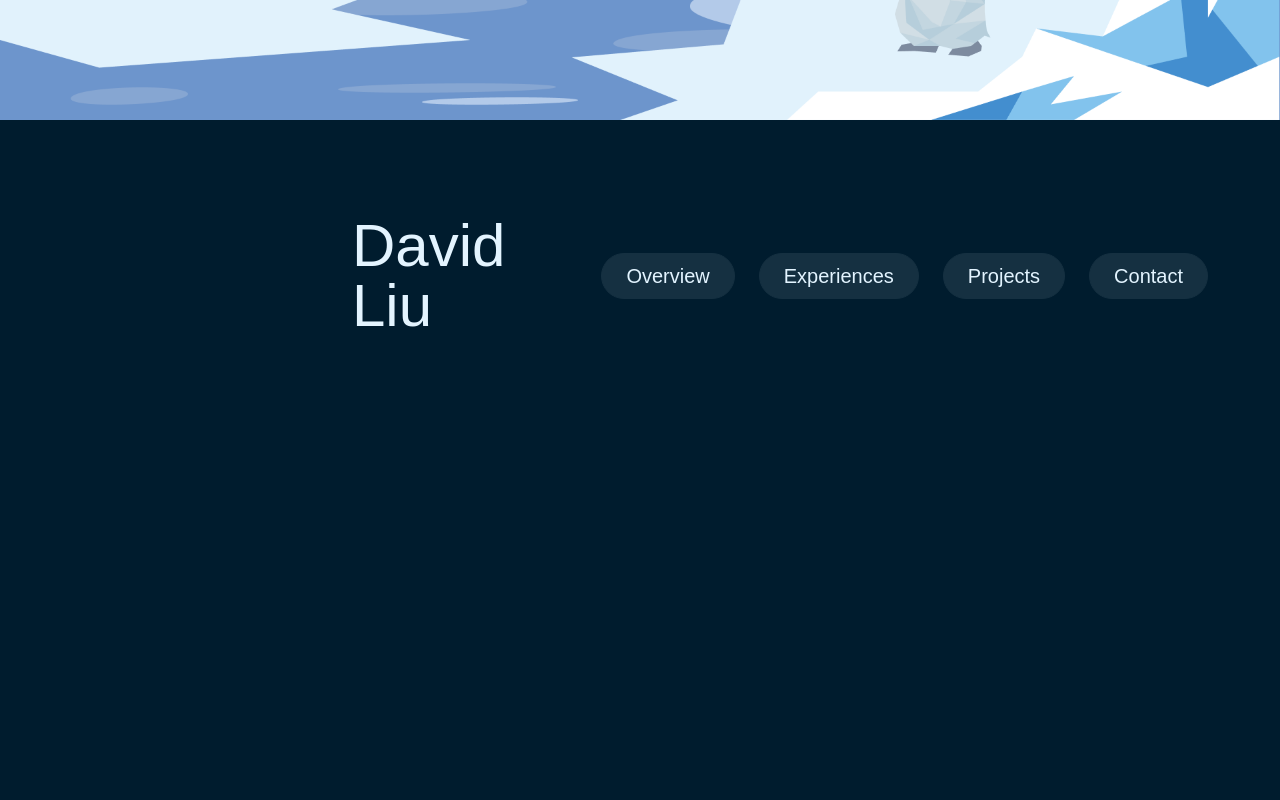
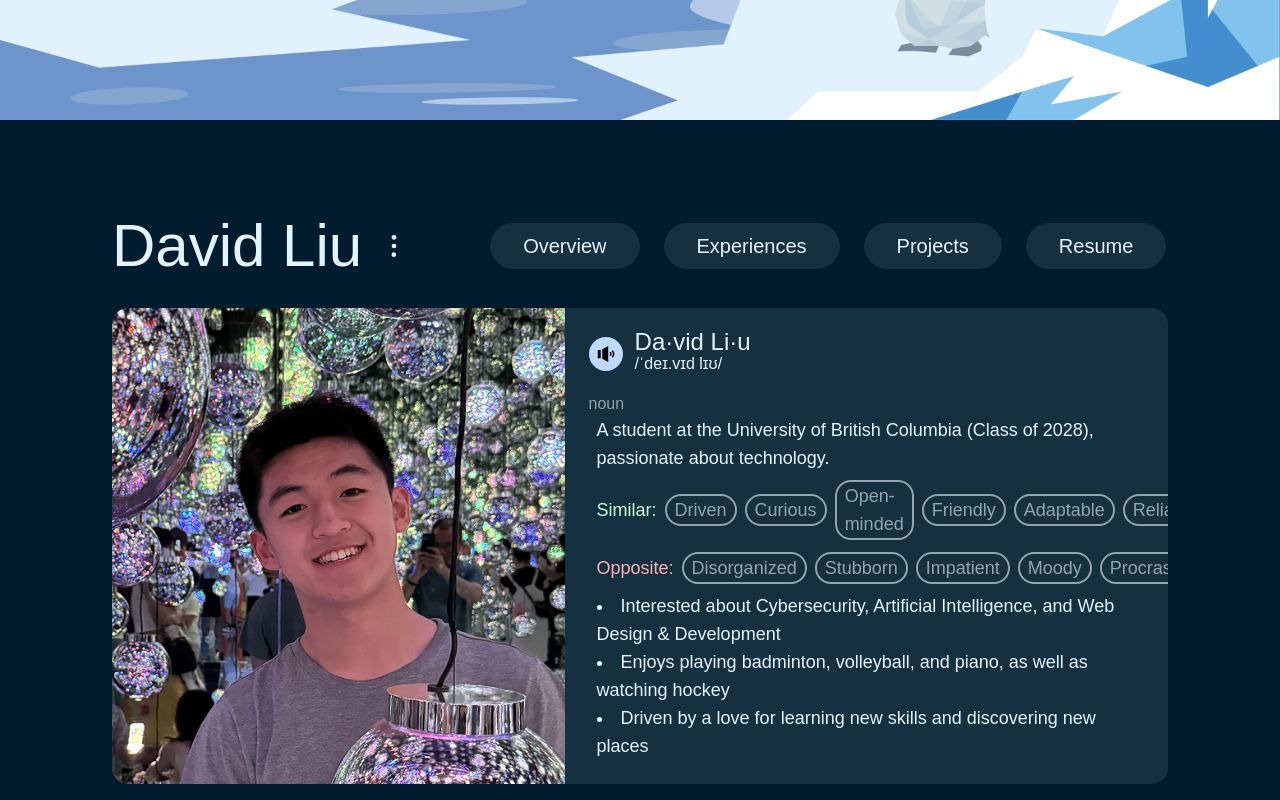
Before and after one commit to Davooood90/Portfolio, a Next.js app: page / in a window 1280 px wide. Shown: the part 1400-2200 px from the top of the page. Built offline with nearby package versions, Linux system fonts and the light colour scheme; a web font is replaced by a local one.

Commit message:
Created About Me Section

```diff
--- a/src/app/index.css
+++ b/src/app/index.css
@@ -4,6 +4,9 @@
 @theme {
   --color-lightblue: #e3f4ff;
   --color-hoverblue: #addfff;
+  --color-descgrey: #91a6b3;
+  --color-descgreen: #cdffd2;
+  --color-descred: #ffb2b2;
 
   --color-darkblue: #001c2e;
   --color-midblue: #153041;
--- a/src/components/about.tsx
+++ b/src/components/about.tsx
@@ -1,6 +1,61 @@
+"use client";
+import { useEffect, useState } from "react";
+import { useRouter, usePathname, useSearchParams } from "next/navigation";
+
 export default function AboutPage() {
+  const similar = [
+    "Driven",
+    "Curious",
+    "Open-minded",
+    "Friendly",
+    "Adaptable",
+    "Reliable",
+  ];
+  const opposite = [
+    "Disorganized",
+    "Stubborn",
+    "Impatient",
+    "Moody",
+    "Procrastinator",
+    "Controlling",
+  ];
+
+  const scrollToElement = (id: string) => {
+    setTimeout(() => {
+      const element = document.getElementById(id);
+      if (element) {
+        element.scrollIntoView({ behavior: "smooth" });
+      }
+    }, 100);
+  };
+
+  const pathname = usePathname();
+  const searchParams = useSearchParams();
+
+  useEffect(() => {
+    if (window.location.hash) {
+      const id = window.location.hash.substring(1);
+      scrollToElement(id);
+    }
+  }, [pathname, searchParams]);
+
+  const handleNavClick = (
+    e: React.MouseEvent<HTMLAnchorElement>,
+    href: string
+  ) => {
+    if (
+      (href.includes("#") && href.split("#")[0] === "") ||
+      href.split("#")[0] === "/"
+    ) {
+      e.preventDefault();
+      const id = href.split("#")[1];
+      scrollToElement(id);
+      window.history.pushState(null, "", href);
+    }
+  };
+
   return (
-    <div className="flex flex-col h-screen  px-80">
+    <div className="flex flex-col h-screen  px-20">
       <div className="flex text-lightblue p-8 pt-24 items-center">
         <h1 className="text-6xl mr-4">David Liu</h1>
         <svg
@@ -15,29 +70,107 @@ export default function AboutPage() {
           />
         </svg>
         <div className="flex gap-6 ml-20">
-          <a href="/#about">
-            <button className="cursor-pointer bg-midblue p-2 px-6 text-xl rounded-3xl border-1 border-midblue hover:border-lightblue transition duration-300">
+          <a href="/#about" onClick={(e) => handleNavClick(e, "/#about")}>
+            <button className="cursor-pointer bg-midblue p-2 px-8 text-xl rounded-3xl border-1 border-midblue hover:border-lightblue transition duration-300">
               Overview
             </button>
           </a>
           <a href="/experiences">
-            <button className="cursor-pointer bg-midblue p-2 px-6 text-xl rounded-3xl border-1 border-midblue hover:border-lightblue transition duration-300">
+            <button className="cursor-pointer bg-midblue p-2 px-8 text-xl rounded-3xl border-1 border-midblue hover:border-lightblue transition duration-300">
               Experiences
             </button>
           </a>
           <a href="/projects">
-            <button className="cursor-pointer bg-midblue p-2 px-6 text-xl rounded-3xl border-1 border-midblue hover:border-lightblue transition duration-300">
+            <button className="cursor-pointer bg-midblue p-2 px-8 text-xl rounded-3xl border-1 border-midblue hover:border-lightblue transition duration-300">
               Projects
             </button>
           </a>
-          <a href="/#contact">
-            <button className="cursor-pointer bg-midblue p-2 px-6 text-xl rounded-3xl border-1 border-midblue hover:border-lightblue transition duration-300">
-              Contact
+          <a href="/">
+            <button className="cursor-pointer bg-midblue p-2 px-8 text-xl rounded-3xl border-1 border-midblue hover:border-lightblue transition duration-300">
+              Resume
             </button>
           </a>
         </div>
       </div>
-      <div></div>
+      <div className="flex bg-midblue m-8 mt-0 rounded-2xl overflow-hidden">
+        {/* Image Section */}
+        <div className="w-3/7">
+          <img
+            src="/person.png"
+            alt="Photo of David Liu"
+            className="object-cover w-full h-full"
+          />
+        </div>
+
+        {/* Description Section */}
+        <div className="w-4/7 p-6 text-lightblue flex flex-col justify-center">
+          <div className="flex items-center mb-4">
+            <div className="mr-3">
+              <div className="bg-blue-200 p-2 rounded-full cursor-pointer">
+                <svg
+                  xmlns="http://www.w3.org/2000/svg"
+                  width="18"
+                  height="18"
+                  viewBox="0 0 24 24"
+                >
+                  <path
+                    fill="midblue"
+                    d="M5 6.5v11H1v-11zm2 11.71l8 4.5V1.29l-8 4.5zM21.581 7.78l-.602-.799l-1.596 1.206l.602.798a5 5 0 0 1-.002 6.03l-.603.797l1.595 1.206l.603-.797a7 7 0 0 0 .003-8.442"
+                  />
+                  <path
+                    fill="midblue"
+                    d="m18.789 9.889l-.603-.798l-1.596 1.205l.603.798a1.5 1.5 0 0 1 0 1.809l-.604.797l1.595 1.207l.603-.798a3.5 3.5 0 0 0 .002-4.22"
+                  />
+                </svg>
+              </div>
+            </div>
+
+            <div className="flex flex-col justify-center">
+              <h1 className="text-2xl/5">Da·vid Li·u</h1>
+              <h2 className="text-m">/ˈdeɪ.vɪd lɪʊ/</h2>
+            </div>
+          </div>
+          <p className="text-m text-descgrey">noun</p>
+          <div className="ml-2 text-lg">
+            A student at the University of British Columbia (Class of 2028),
+            passionate about technology.
+            <div className="flex items-center mt-2 mb-3">
+              <p className="text-descgreen mr-2">Similar:</p>
+              {similar.map((word, index) => (
+                <p
+                  key={index}
+                  className="text-m text-descgrey pl-2 pr-2 border-descgrey border-2 mr-2 rounded-2xl"
+                >
+                  {word}
+                </p>
+              ))}
+            </div>
+            <div className="flex items-center mt-3 mb-2">
+              <p className="text-descred mr-2">Opposite:</p>
+              {opposite.map((word, index) => (
+                <p
+                  key={index}
+                  className="text-m text-descgrey pl-2 pr-2 border-descgrey border-2 mr-2 rounded-2xl"
+                >
+                  {word}
+                </p>
+              ))}
+            </div>
+            <li>
+              Interested about Cybersecurity, Artificial Intelligence, and Web
+              Design & Development
+            </li>
+            <li>
+              Enjoys playing badminton, volleyball, and piano, as well as
+              watching hockey
+            </li>
+            <li>
+              Driven by a love for learning new skills and discovering new
+              places
+            </li>
+          </div>
+        </div>
+      </div>{" "}
     </div>
   );
 }
```
Also changed, not shown: public/person.png (added).
